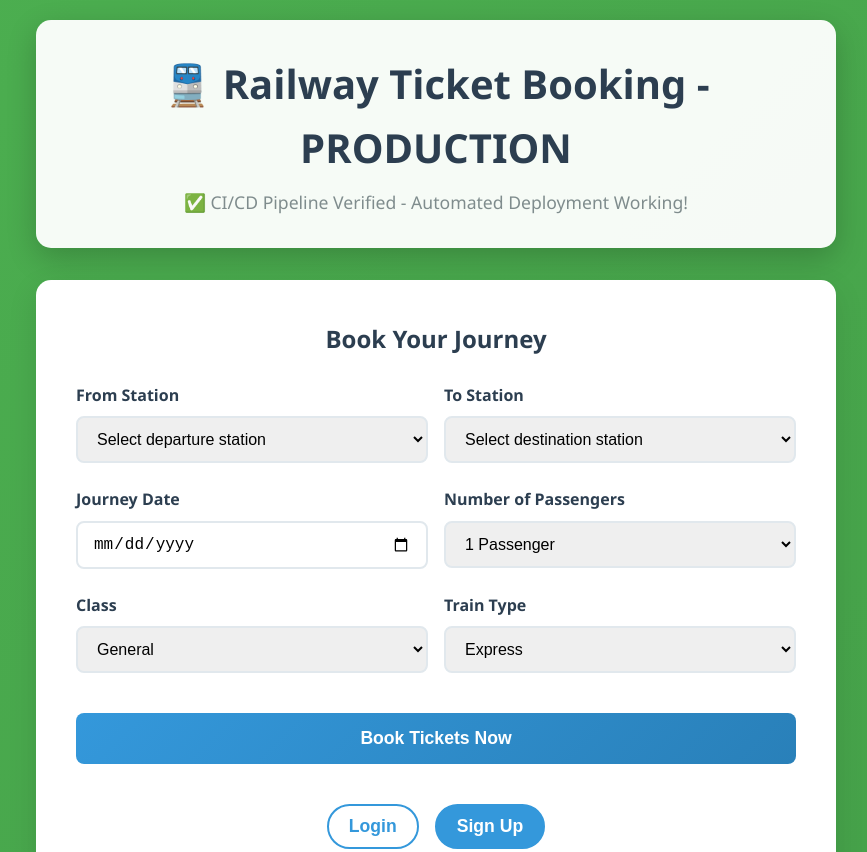
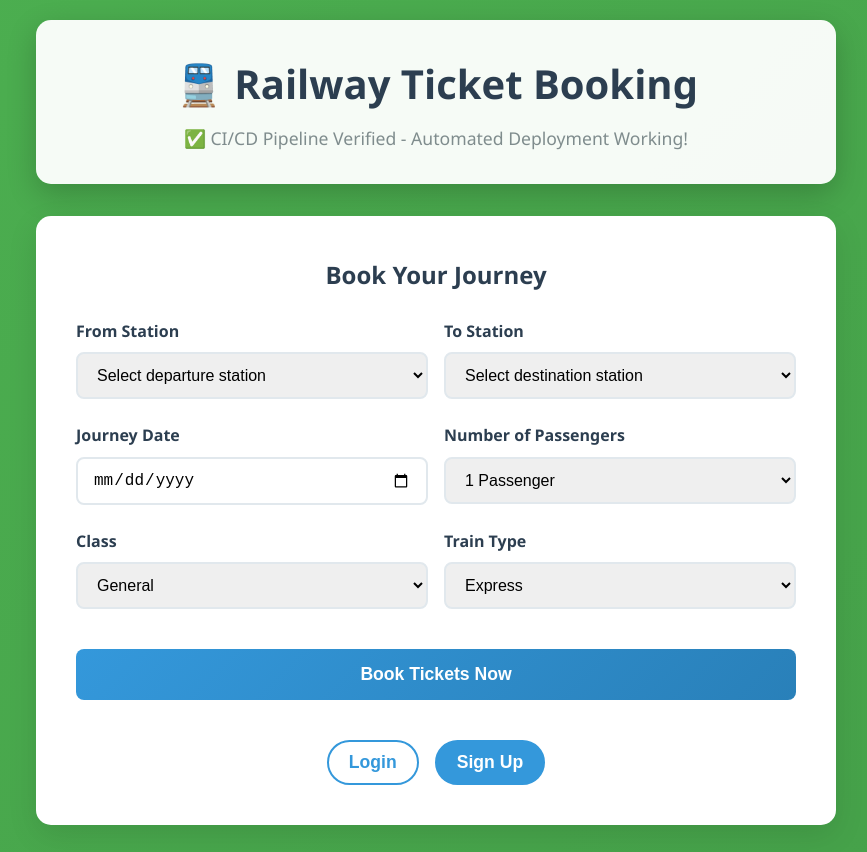
Before and after one commit to JonasAsirJayaseelan/Railway-Ticket-boking, a website: page index.html in a window 1280 px wide. Shown: the top 852 px of the page, without its empty margins (204-1071 px from the left). Drawn offline with Linux system fonts and the light colour scheme.

Commit message:
change in code

```diff
--- a/index.html
+++ b/index.html
@@ -33,7 +33,7 @@
 <body>
     <div class="container">
         <header>
-            <h1>🚆 Railway Ticket Booking - PRODUCTION</h1>
+            <h1>🚆 Railway Ticket Booking</h1>
             <p>✅ CI/CD Pipeline Verified - Automated Deployment Working!</p>
         </header>
 
```
